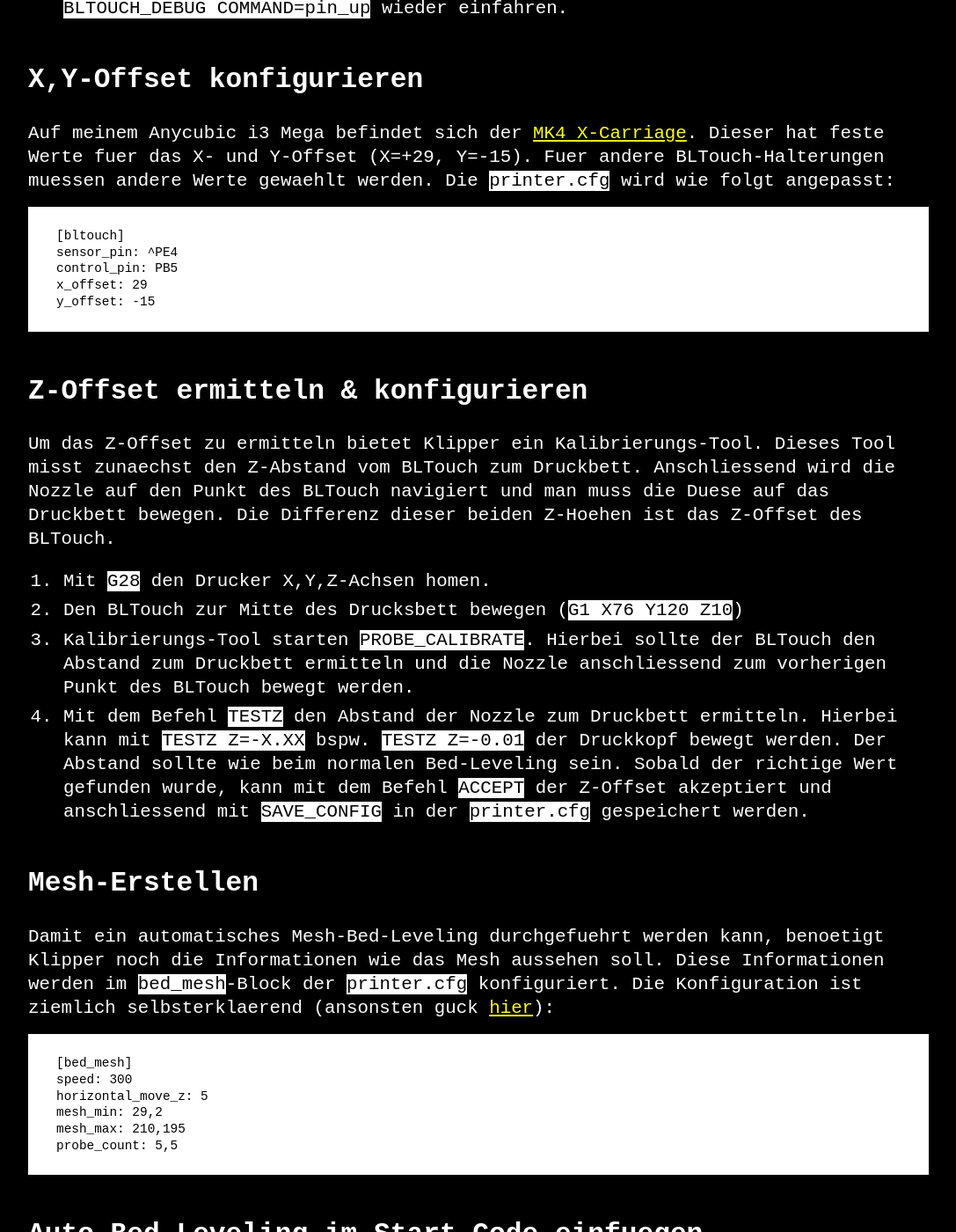
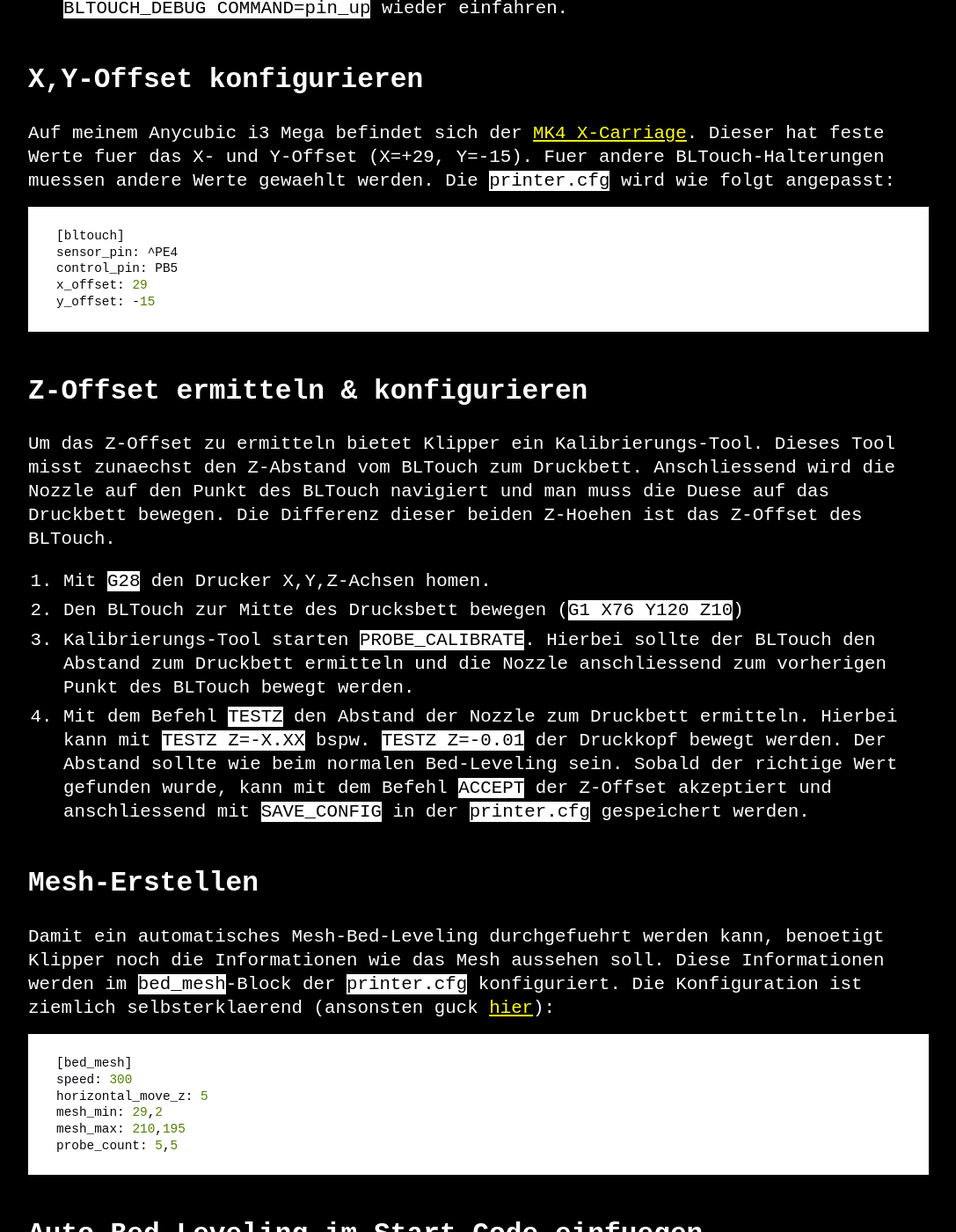
Before and after one commit to matseee/matseee.github.io, a Jekyll site: the page built from _posts/2021-05-16-klipper_bltouch_configuration_on_trigorilla_10.markdown, in a window 1280 px wide and 1400 px high, scrolled down 2344 px. Shown: the whole window at 88% size, without its empty margins (96-1183 px from the left). Built offline with Jekyll 4.4.1, drawn with Linux system fonts in a browser that asks for light colours; some of the changed text lies outside the part shown.

Commit message:
Update 2021-05-16-klipper_bltouch_configuration_on_trigorilla_10.markdown

````diff
--- a/_posts/2021-05-16-klipper_bltouch_configuration_on_trigorilla_10.markdown
+++ b/_posts/2021-05-16-klipper_bltouch_configuration_on_trigorilla_10.markdown
@@ -8,7 +8,7 @@ Kurze Anleitung wie man einen [BLTouch 3.1](https://www.antclabs.com/bltouch-v3)
 
 ## BLTouch-Pins ermitteln und konfigurieren
 1. Erweitern der `printer.cfg` um den `bltouch` Block.
-    ```
+    ```conf
     ...
     [bltouch]
     sensor_pin: ^PXX
@@ -18,7 +18,7 @@ Kurze Anleitung wie man einen [BLTouch 3.1](https://www.antclabs.com/bltouch-v3)
 2. Um den BLTouch ansteuern zu koennen, muessen die richtigen Pins konfiguriert werden. Der Control-Pin steuert das ausfahren des Arms und ist demnach ein Servo-Pin. Der Sensor-Pin ist ein Limit-Switch, ist demnach auch invertiert und wird ausgeloest sobald der BLTouch ausgeloest wird. Die Arduino-Pinbelegung muss fuer Klipper auf die Port-Definition gemappt werden. Meine Konfiguration sieht wie folgt aus:
     ![TRIGORILLA_10_PINOUT](/assets/images/2021-05-16_TRIGORILLA_10_PINOUT.png)
     Der Servo-Pin des BLTouchs hat den Arduino Pin `D11`, jener ist der Port `B5` => `control_pin: PB5` (`P` fuer Port). Der Sensor-Pin des BLTouchs ist an den Arduino Pin `D2` angeschlossen, welcher der Port `E4` ist => `sensor_pin: ^PE4`. Damit Klipper die Konfiguration des BLTouch Sensors annimmt, wird ein Z-Offset verlangt, dieses koennen wir erst einmal auf 0 stellen. In Summe ergibt das folgende Konfiguration:
-    ```
+    ```conf
     [bltouch]
     sensor_pin: ^PE4
     control_pin: PB5
@@ -28,7 +28,7 @@ Kurze Anleitung wie man einen [BLTouch 3.1](https://www.antclabs.com/bltouch-v3)
 
 ## X,Y-Offset konfigurieren
 Auf meinem Anycubic i3 Mega befindet sich der [MK4 X-Carriage](https://www.thingiverse.com/thing:3537449). Dieser hat feste Werte fuer das X- und Y-Offset (X=+29, Y=-15). Fuer andere BLTouch-Halterungen muessen andere Werte gewaehlt werden. Die `printer.cfg` wird wie folgt angepasst:
-```
+```conf
 [bltouch]
 sensor_pin: ^PE4
 control_pin: PB5
@@ -45,7 +45,7 @@ Um das Z-Offset zu ermitteln bietet Klipper ein Kalibrierungs-Tool. Dieses Tool
 
 ## Mesh-Erstellen
 Damit ein automatisches Mesh-Bed-Leveling durchgefuehrt werden kann, benoetigt Klipper noch die Informationen wie das Mesh aussehen soll. Diese Informationen werden im `bed_mesh`-Block der `printer.cfg` konfiguriert. Die Konfiguration ist ziemlich selbsterklaerend (ansonsten guck [hier](https://www.klipper3d.org/Bed_Mesh.html)):
-```
+```conf
 [bed_mesh]
 speed: 300
 horizontal_move_z: 5
@@ -56,7 +56,7 @@ probe_count: 5,5
 
 ## Auto-Bed-Leveling im Start-Code einfuegen
 Um das Auto-Bed-Leveling vor jedem Druck durchgefuehrt werden soll, muss im Slicer-Programm ein Befehl nach dem Homing hinzugefuegt werden. In Marlin konnte dies einfach per `G29` geschehen, Klipper kennt diesen G-Code jedoch nicht. Das Klipper Equivalent ist `BED_MESH_CALIBRATE`. Wenn du trotzdem `G29` nutzen willst, kannst du in deiner `printer.cfg` ein [G-Code Macro](https://www.klipper3d.org/G-Codes.html#g-code-macro-commands) hinterlgen.
-```
+```conf
 [gcode_macro G29]
 gcode:
     BED_MESH_CALIBRATE
````
